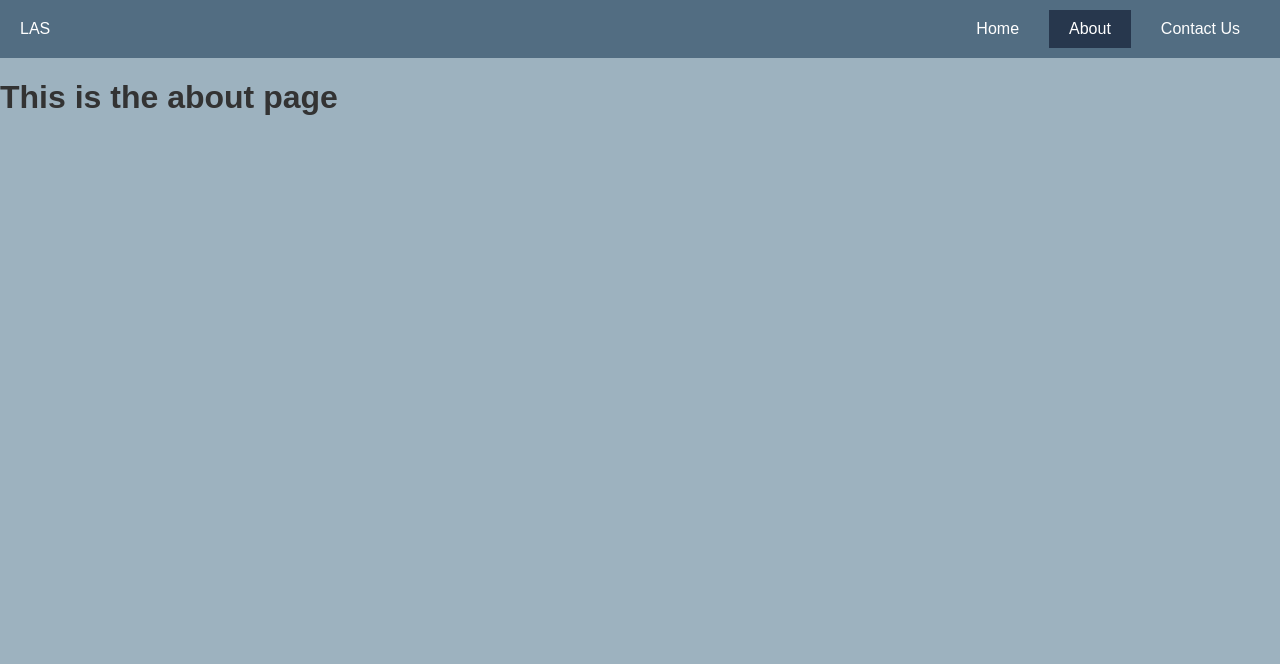
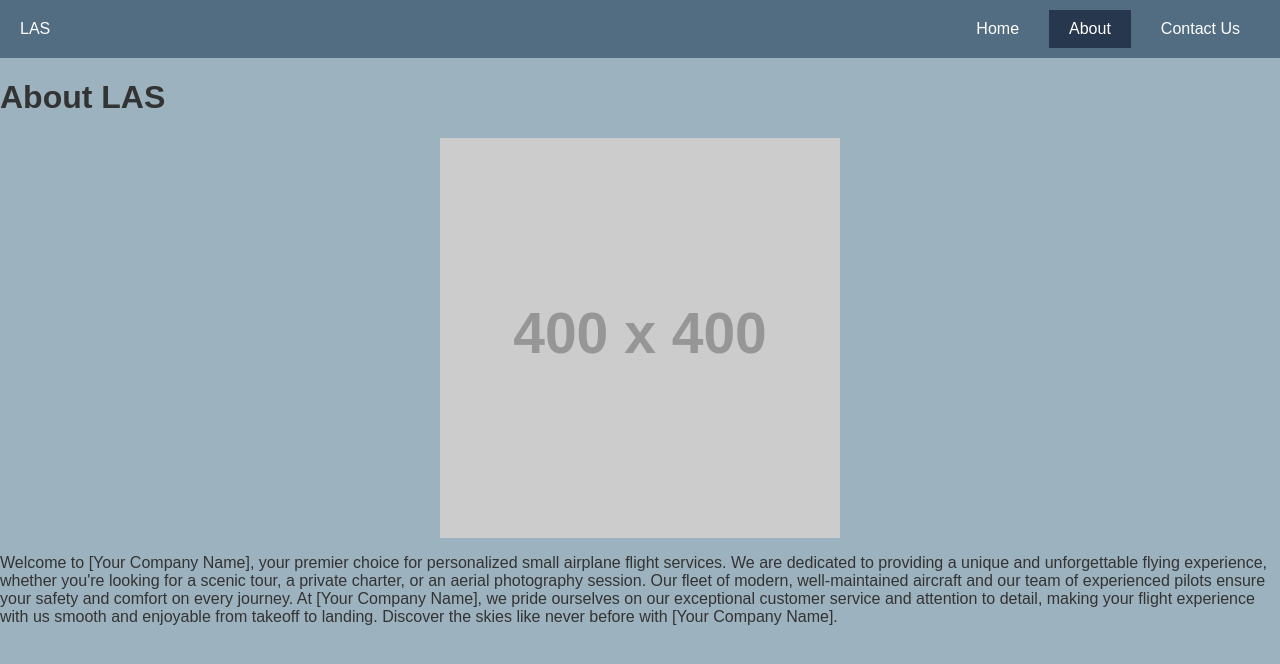
Before and after one commit to Doidae/Work-Airplane-Website, a React (Create React App) app in the folder frontend/: page /about in a window 1280 px wide. Shown: the top 664 px of the page. Built offline with nearby package versions, Linux system fonts and the light colour scheme.

Commit message:
Added content to about page and started styling

```diff
--- a/frontend/src/pages/About.js
+++ b/frontend/src/pages/About.js
@@ -4,8 +4,20 @@ import './style/About.css'
 
 const About = () => {
     return(
-        <div>
-            <h1>This is the about page</h1>
+        <div className='about-container'>
+            <div>
+                <div>
+                    <h1>About LAS</h1>
+                </div>
+                <div>
+                    <img src='https://via.placeholder.com/400' alt='Placeholder'/>
+                </div>
+            </div>
+            <div>
+                <p>Welcome to [Your Company Name], your premier choice for personalized small airplane flight services. We are dedicated to providing a unique and unforgettable flying experience, whether you're looking for a scenic tour, a private charter, or an aerial photography session. Our fleet of modern, well-maintained aircraft and our team of experienced pilots ensure your safety and comfort on every journey. At [Your Company Name], we pride ourselves on our exceptional customer service and attention to detail, making your flight experience with us smooth and enjoyable
+                    from takeoff to landing. Discover the skies like never before with [Your Company Name].</p>
+            </div>
+
         </div>
     )
 }
--- a/frontend/src/pages/style/About.css
+++ b/frontend/src/pages/style/About.css
@@ -0,0 +1,5 @@
+.about-container{
+    display: flex;
+    flex-direction: column;
+
+}
```
